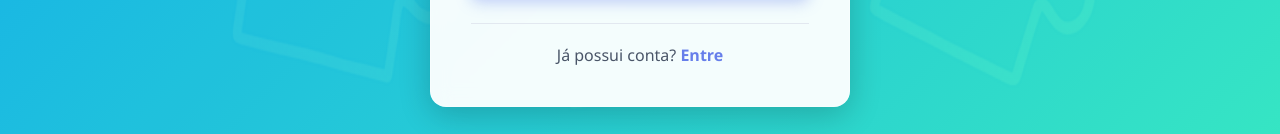
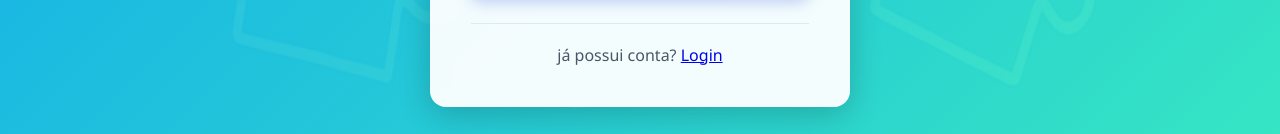
Before and after one commit to pviktorr/react-tcc, a React (Vite) app in the folder reactero/: page /Cadastro in a window 1280 px wide. Shown: the part 651-785 px from the top of the page. Built offline with nearby package versions, Linux system fonts and the light colour scheme.

Commit message:
adicionando router

```diff
--- a/reactero/router.jsx
+++ b/reactero/router.jsx
@@ -0,0 +1,21 @@
+import React from "react";
+
+import LoginPage from './src/pages/Login/Login'; // Importe a sua página de login
+import Cadastro from './src/pages/Cadastro/Cadastro'; // Importe a sua página de cadastro
+
+import { BrowserRouter as Router, Routes, Route } from "react-router-dom";
+
+function AppRoutes() {
+    return (
+      <>
+        <Routes>
+
+            <Route path="/Login" element={<LoginPage />}></Route>
+             <Route path="/Cadastro" element={<Cadastro/>}></Route>
+
+        </Routes>
+      </>
+    )
+}
+
+export default AppRoutes
--- a/reactero/src/App.jsx
+++ b/reactero/src/App.jsx
@@ -3,12 +3,14 @@ import NovaSenha from './pages/NovaSenha/Novasenha'
 import Login from './pages/Login/Login'
 import Cadastro from './pages/Cadastro/Cadastro'
 import './App.css'
+import AppRoutes from '../router.jsx'
+import { Routes } from 'react-router-dom'
 
 function App() {
   return (
 
     <div className="App">
-      <Cadastro />
+      <AppRoutes/>
     </div>
   )
 }
--- a/reactero/src/main.jsx
+++ b/reactero/src/main.jsx
@@ -1,10 +1,13 @@
-import { StrictMode } from 'react'
-import { createRoot } from 'react-dom/client'
+import React, { StrictMode } from 'react';
+import { createRoot } from 'react-dom/client';
 
-import App from './App.jsx'
+import App from './App.jsx';
+import {BrowserRouter} from "react-router-dom";
 
 createRoot(document.getElementById('root')).render(
-  <StrictMode>
-    <App />
-  </StrictMode>,
+  <React.StrictMode>
+    <BrowserRouter>
+      <App />
+    </BrowserRouter>
+  </React.StrictMode>
 )
--- a/reactero/src/pages/Cadastro/Cadastro.jsx
+++ b/reactero/src/pages/Cadastro/Cadastro.jsx
@@ -1,6 +1,7 @@
 import React, { useState } from 'react';
 import Fundo from '../../assets/fundo.png'
 import logo from '../../assets/logo.png'
+import { Link } from 'react-router-dom';
 import './Cadastro.css';
 
 const cadastro = () => {
@@ -136,7 +137,7 @@ const cadastro = () => {
 
         {/* Rodapé */}
         <div className="login-footer">
-          <p>Já possui conta? <a href="/cadastro" className="cadastro-link">Entre</a></p>
+           <p> já possui conta? <Link to={'/Login'}>Login  </Link></p>
         </div>
       </div>
     </div>
--- a/reactero/src/pages/Login/Login.jsx
+++ b/reactero/src/pages/Login/Login.jsx
@@ -1,7 +1,11 @@
 import React, { useState } from 'react';
 import Fundo from '../../assets/fundo.png'
 import logo from '../../assets/logo.png'
+import { Link } from 'react-router-dom'
 import './Login.css';
+
+
+
 
 const Login = () => {
   const [formData, setFormData] = useState({
@@ -148,7 +152,7 @@ const Login = () => {
 
         {/* Rodapé */}
         <div className="login-footer">
-          <p>Não possui conta? <a href="/cadastro" className="cadastro-link">Cadastre-se</a></p>
+          <p>Não possui conta? <Link to={'/Cadastro'}>Cadastre-se  </Link></p>
         </div>
       </div>
     </div>
```
